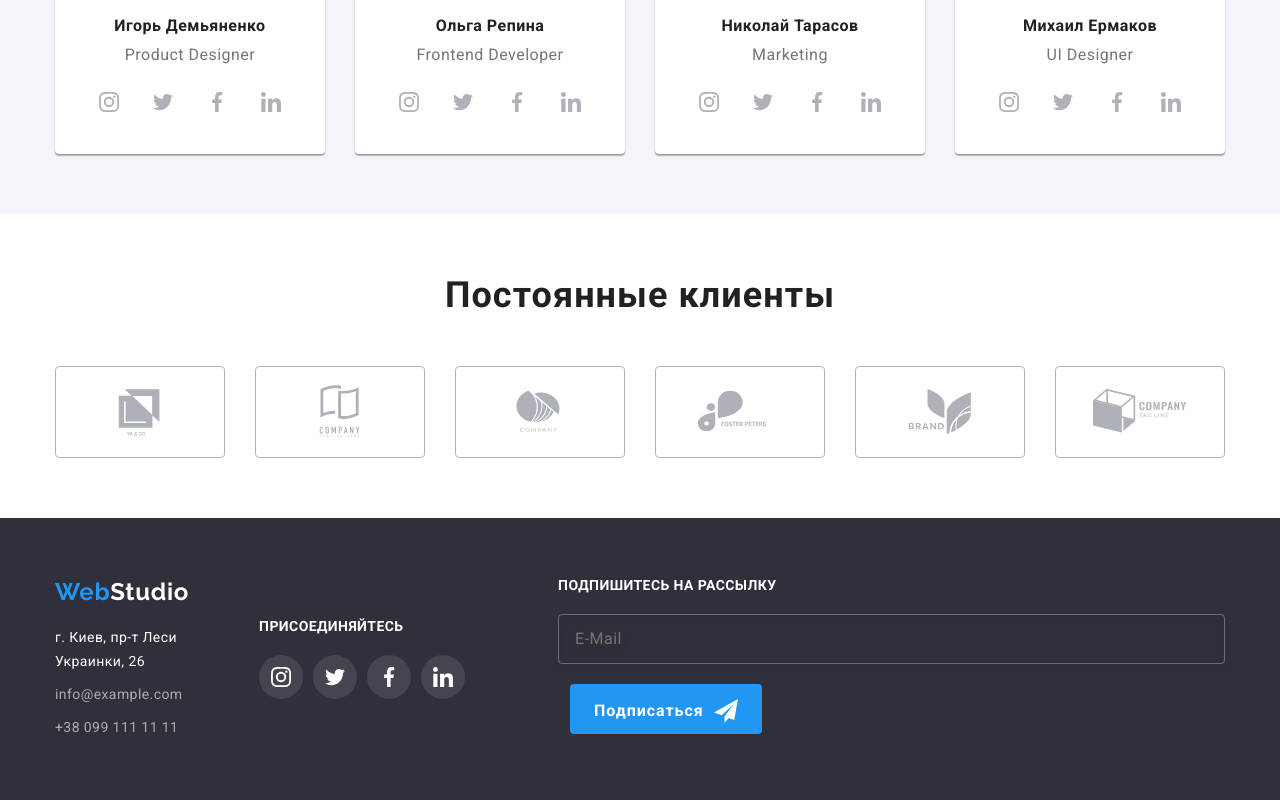
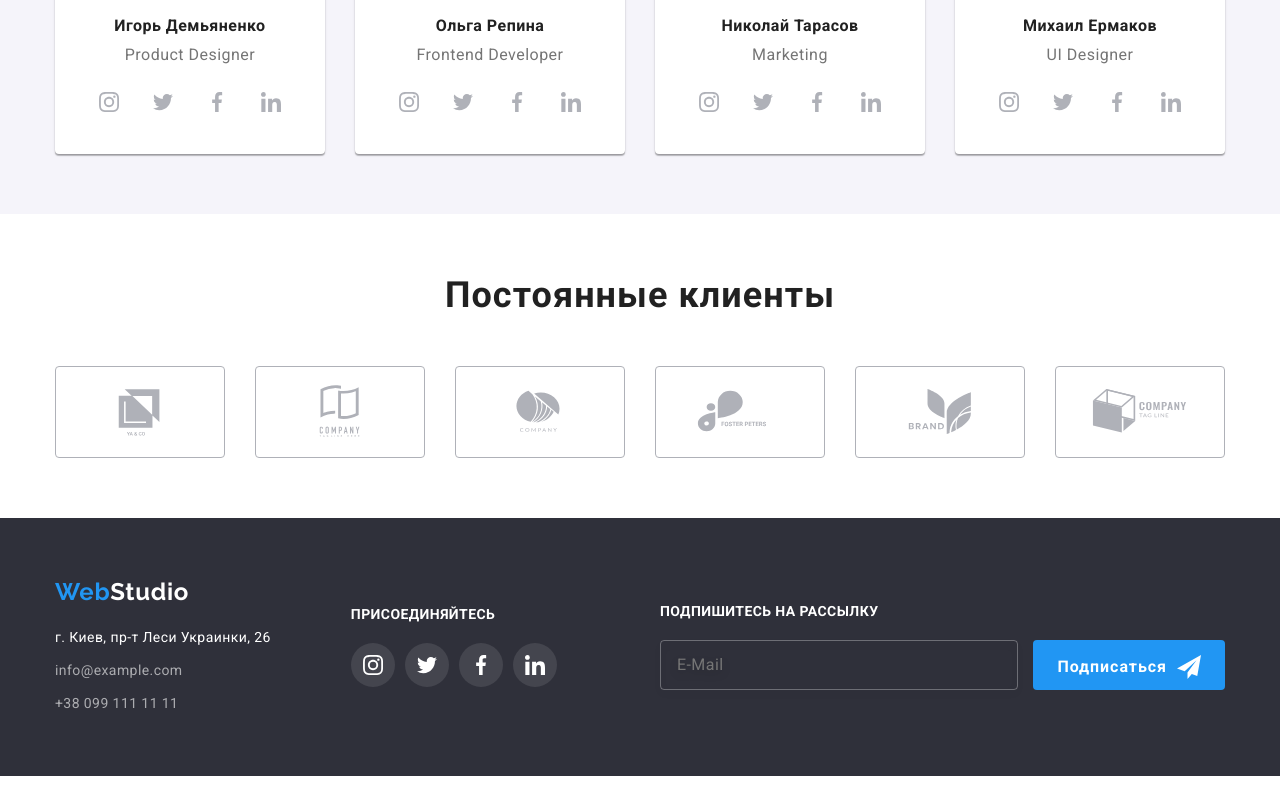
Before and after one commit to smorodskiy/goit-markup-hw-08, a plain HTML site: page index.html in a window 1280 px wide. Shown: the part 1757-2557 px from the top of the page. After the commit the page ends 2533 px from the top, so only its background shows below. Drawn offline with nearby package versions, Linux system fonts and the light colour scheme; files that its build step writes are made by us from their sources.

Commit message:
Update _subscribe-section.scss

```diff
--- a/sass/components/_subscribe-section.scss
+++ b/sass/components/_subscribe-section.scss
@@ -10,7 +10,6 @@
     box-sizing: border-box;
     padding: 15px 16px 15px 16px;
     width: 100%;
-    // width: 358px;
     height: 50px;
     font-size: $font-size-2;
     line-height: 1.26;
@@ -42,15 +41,23 @@
 
 
   @include media(">tablet") {
-
+    margin: 60px 165px 0 165px;
   }
 
   @include media(">desktop") {
+    align-self: center;
+    width: auto;
+    margin: 0;
+    margin-left: 93px;
+
     &__btn {
+      margin-top: 0;
       margin-left: 12px;
     }
 
-    margin-left: 93px;
+    &__input {
+      width: 358px;
+    }
   }
 }
 
```
